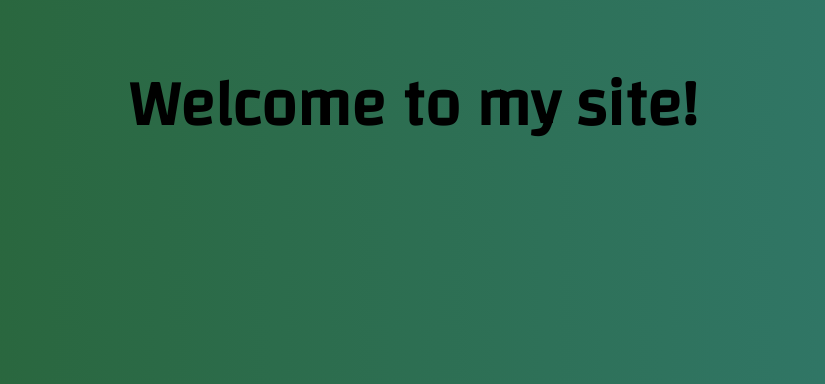
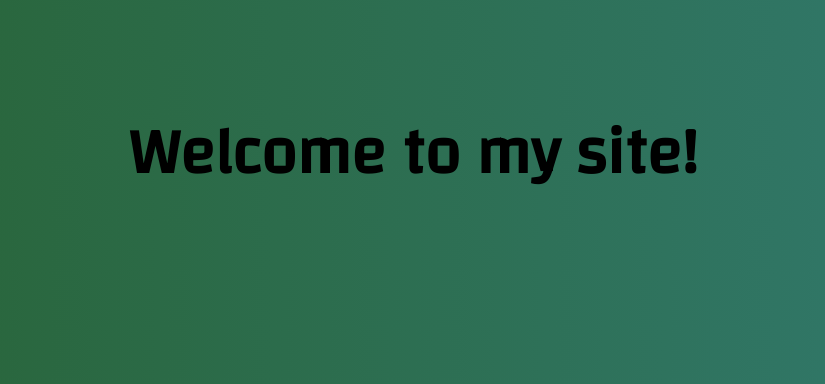
Before and after one commit to merive/merive.com, a Flask app: page / in a window 1280 px wide. Shown: the part 45-429 px from the top of the page, without its empty margins (227-1052 px from the left). Run offline with Flask 2, Linux system fonts and the light colour scheme; some libraries are stand-ins or nearby versions.

Commit message:
Update project

```diff
--- a/static/css/style.css
+++ b/static/css/style.css
@@ -26,7 +26,7 @@ h1 {
 section {
     position: absolute;
     width: 100%;
-    top: 14%;
+    top: 20%;
     text-align: center;
     color: black;
     font-size: 1em;
```
